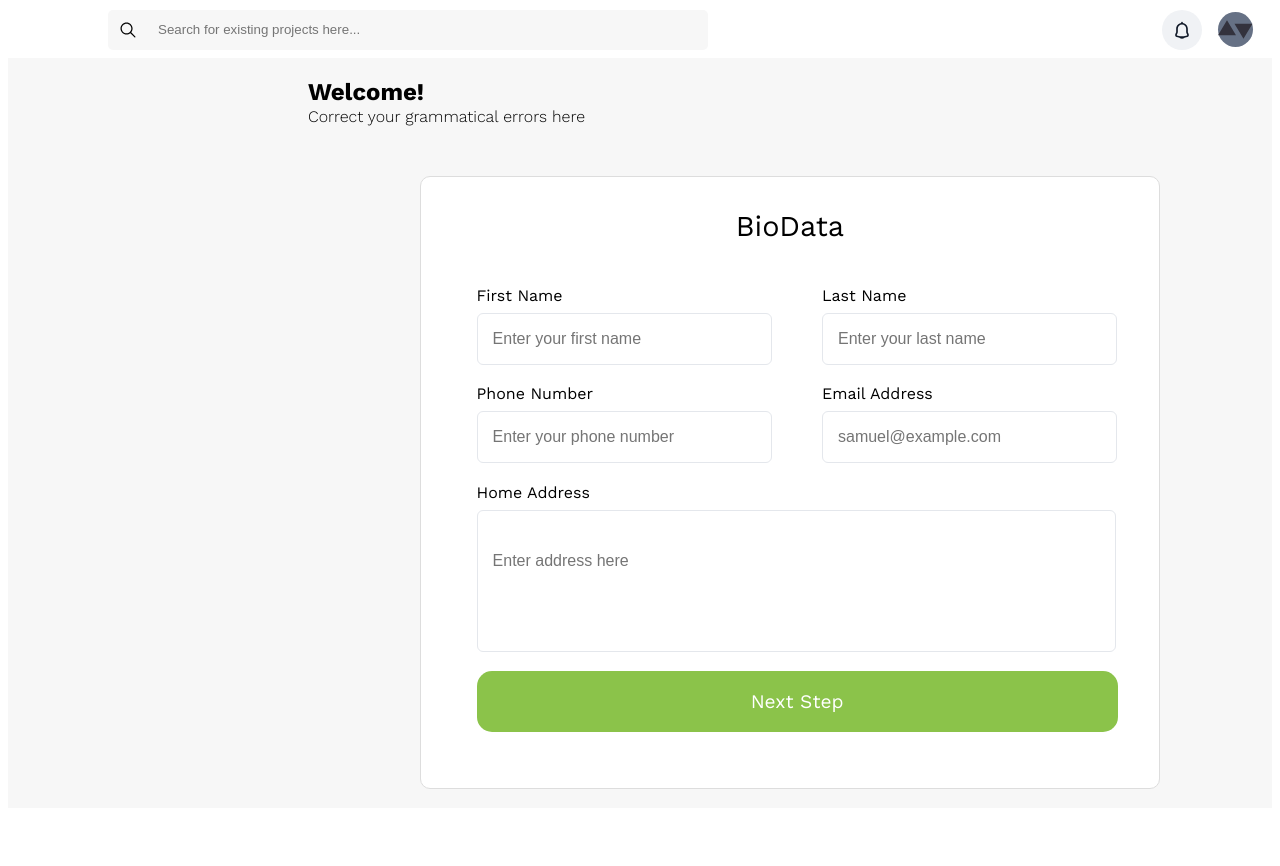
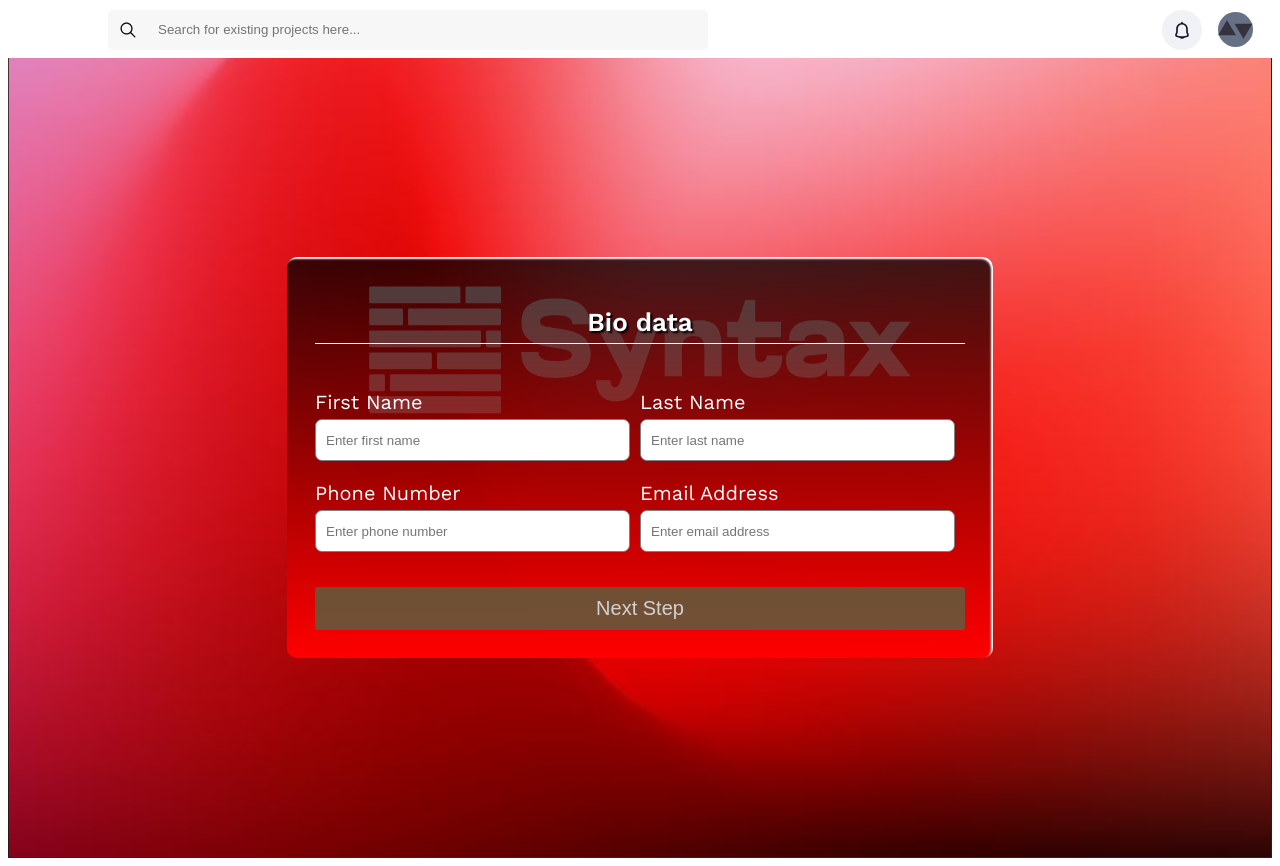
Before and after one commit to Tech-Shark/syntax, a React (Vite) app in the folder src/syntax_frontend/: page /biodata in a window 1280 px wide. Before the commit the page ends 816 px from the top, so only its background shows below. Built offline with nearby package versions, Linux system fonts and the light colour scheme.

Commit message:
styling biodata form

```diff
--- a/src/syntax_frontend/src/views/BioData/BioData.jsx
+++ b/src/syntax_frontend/src/views/BioData/BioData.jsx
@@ -8,46 +8,38 @@ function BioData() {
 
   return (
     <div className={styles.main_container}>
-        <Sidebar />
+        {/* <Sidebar /> */}
         <Header />
-        <section className={styles.main_section} >
-            <div className={styles.welcome}>
-            <Welcome />
+
+        <section className={styles.main_body}>
+            <div className={styles.container}>
+                <h1 className={styles.form_title}>Bio data</h1>
+                <form >
+                    <div className={styles.main_user_info}>
+                        <div className={styles.user_info}>
+                            <label htmlFor="firstName">First Name</label>
+                            <input type="text" placeholder='Enter first name'/>
+                        </div>
+                        <div className={styles.user_info}>
+                            <label htmlFor="lastName">Last Name</label>
+                            <input type="text" placeholder='Enter last name'/>
+                        </div>
+                        <div className={styles.user_info}>
+                            <label htmlFor="phoneNumber">Phone Number</label>
+                            <input type="text" placeholder='Enter phone number'/>
+                        </div>
+                        <div className={styles.user_info}>
+                            <label htmlFor="email">Email Address</label>
+                            <input type="email" placeholder='Enter email address'/>
+                        </div>
+
+                    </div>
+                    <div className={styles.form_submit_btn}>
+                        <button type="submit" >Next Step</button>
+                    </div>
+                </form>
             </div>
 
-            <section className={styles.form_section}>
-            <header>BioData</header>
-            <form action="">
-               <div className={styles.column}>
-               <div className={styles.input_box}>
-                    <label htmlFor="">First Name</label>
-                    <input type="text" placeholder='Enter your first name' />
-                </div>
-                <div className={styles.input_box}>
-                    <label htmlFor="">Last Name</label>
-                    <input type="text" placeholder='Enter your last name' />
-                </div>
-               </div>
-               <div className={styles.column}>
-               <div className={styles.input_box}>
-                    <label htmlFor="">Phone Number</label>
-                    <input type="text" placeholder='Enter your phone number' />
-                </div>
-                <div className={styles.input_box}>
-                    <label htmlFor="">Email Address</label>
-                    <input type="email" placeholder='samuel@example.com' />
-                </div>
-               </div>
-
-               <div className={styles.home_input}>
-                    <label htmlFor="">Home Address</label>
-                    <input type="text" placeholder='Enter address here' />
-                </div>
-                <div className={styles.button_box}>
-                <button>Next Step</button>
-                </div>
-            </form>
-        </section>
         </section>
 
 
--- a/src/syntax_frontend/src/views/BioData/biodata.module.css
+++ b/src/syntax_frontend/src/views/BioData/biodata.module.css
@@ -1,95 +1,99 @@
-.main_container{
-    background: #F7F7F7;
-    min-height: 100vh;
+.main_body{
     font-family: "Work Sans";
+    display: flex;
+    height: 100vh;
+    width: 100%;
+    justify-content: center;
+    align-items: center;
+    background: url("../../assets/banner.svg");
+    background-size: cover;
+    background-position: bottom;
 
 }
 
-.main_section{
-    margin-left: 300px;
+.container{
+    width: 100%;
+    max-width: 650px;
+    /* background: rgba(0, 0, 0, 0.75); */
+    background: linear-gradient(rgba(0, 0, 0, 0.75), red);
+    padding: 28px;
+    margin: 0 28px;
+    border-radius: 10px;
+    box-shadow: inset -2px 2px 2px white;
+}
+
+.form_title{
+    font-size: 26px;
+    font-weight: 600;
+    text-align: center;
+    padding-bottom: 6px;
+    color: white;
+    text-shadow: 2px 2px 2px black;
+    border-bottom: 1px solid white;
+}
+.main_user_info{
+    display: flex;
+    flex-wrap: wrap;
+    justify-content: space-between;
+    padding: 20px 0;
+    /* gap: 0.1rem; */
+}
+
+.user_info{
+    display: flex;
+    flex-wrap: wrap;
+    width: 50%;
+    padding-bottom: 15px;
+}
+
+.user_info label{
+    width: 95%;
+    color: white;
+    font-size: 20px;
+    font-weight: 400;
+    margin: 5px 0;
+}
+
+.user_info input{
+    height: 40px;
+    width: 90%;
+    border-radius: 7px;
+    outline: none;
+    border: 1px solid grey;
+    padding: 0 10px;
+}
+
+.form_submit_btn button{
+    display: block;
+    width: 100%;
+    font-size: 20px;
+    padding: 10px;
+    border: none;
+    border-radius: 3px;
+    color: rgb(209, 209, 209);
+    background: rgba(63, 114, 76, 0.7);
+    cursor: pointer;
+}
+
+.form_submit_btn button:hover{
+    background: rgba(56, 204, 93, 0.7);
+    color: rgb(255, 255, 255);
 
 
 }
 
-.form_section{
-    background-color: #fff;
-    padding: 2rem;
-    font-family: "Work Sans";
-    margin: 50px auto 0;
-    border-radius: 10px;
-    border: 1px solid #ddd;
-
-    width: 70%;
-}
-.form_section header{
-    text-align: center;
-    font-size: 1.8rem;
-}
-
-.form_section form{
-    padding: 1.5rem;
-}
-
-.form_section form .input_box, .home_input{
-    width: 100%;
-    margin-top: 1.2rem;
-}
-.form_section form .input_box input{
-    position: relative;
-    height: 50px;
-    width: 80%;
-    outline: none;
-    font-size: 1rem;
-    margin-top: 8px;
-    border: 1px solid #E4E7EC;
-    border-radius: 6px;
-    padding: 0 15px;
-}
-
-.column{
-    display: flex;
-    column-gap: 1rem;
-}
-
-.home_input input{
-    position: relative;
-    width: 90%;
-    outline: none;
-    font-size: 1rem;
-    margin-top: 8px;
-    border: 1px solid #E4E7EC;
-    border-radius: 6px;
-    padding: 0 15px 40px 15px;
-    height: 100px;
-}
-.button_box {
-    width: 100%;
-    display: block;
-}
-.button_box button{
-    margin-top: 1.2rem;
-    font-family: "Work Sans";
-    font-weight: 400;
-    font-size: 1.2rem;
-    padding: 1.2rem ;
-    width: 95%;
-    color: #fff;
-    background-color: #8BC34A;
-    outline: none;
-    border: none;
-    border-radius: 15px;
-    box-sizing: border-box;
-    cursor: pointer;
-}
-
-@media screen and (max-width: 768px) {
-    .main_section{
-        margin: 0;
+@media screen and (max-width: 600px) {
+    .container{
+        min-width: 280px;
     }
-    .welcome{
-        text-align: center;
+    .user_info{
+        margin-bottom: 12px;
+        width: 100%;
     }
-    .button_box button{
-        width: 107%;
+    .main_body{
+        background-position: bottom;
+    }
+    .main_user_info::-webkit-scrollbar{
+        width: 0;
     }
 }
--- a/src/syntax_frontend/src/views/Grammar/grammar.module.css
+++ b/src/syntax_frontend/src/views/Grammar/grammar.module.css
@@ -159,7 +159,8 @@
     background-color: #FFECE5;
     border: 2px dotted #FCD2C2;
     border-radius: 10px;
-    padding: 0 0.8rem 0.5rem 0.8rem;
+    padding: 0 0.8rem 1.3rem 0.8rem;
+
 
 
 }
```
Also changed, not shown: src/syntax_frontend/src/views/Grammar/Grammar.jsx (+0 -62 lines).
